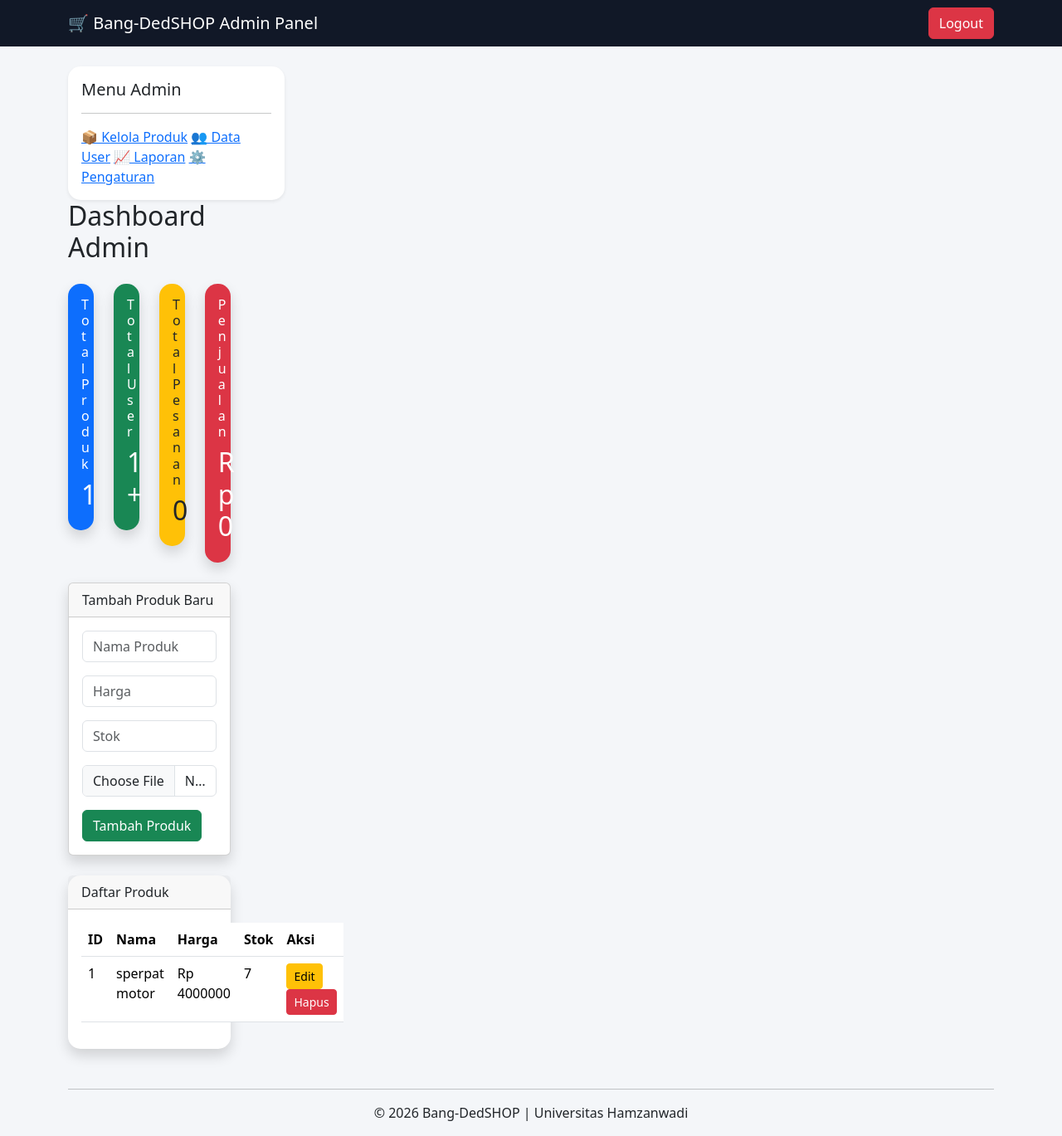
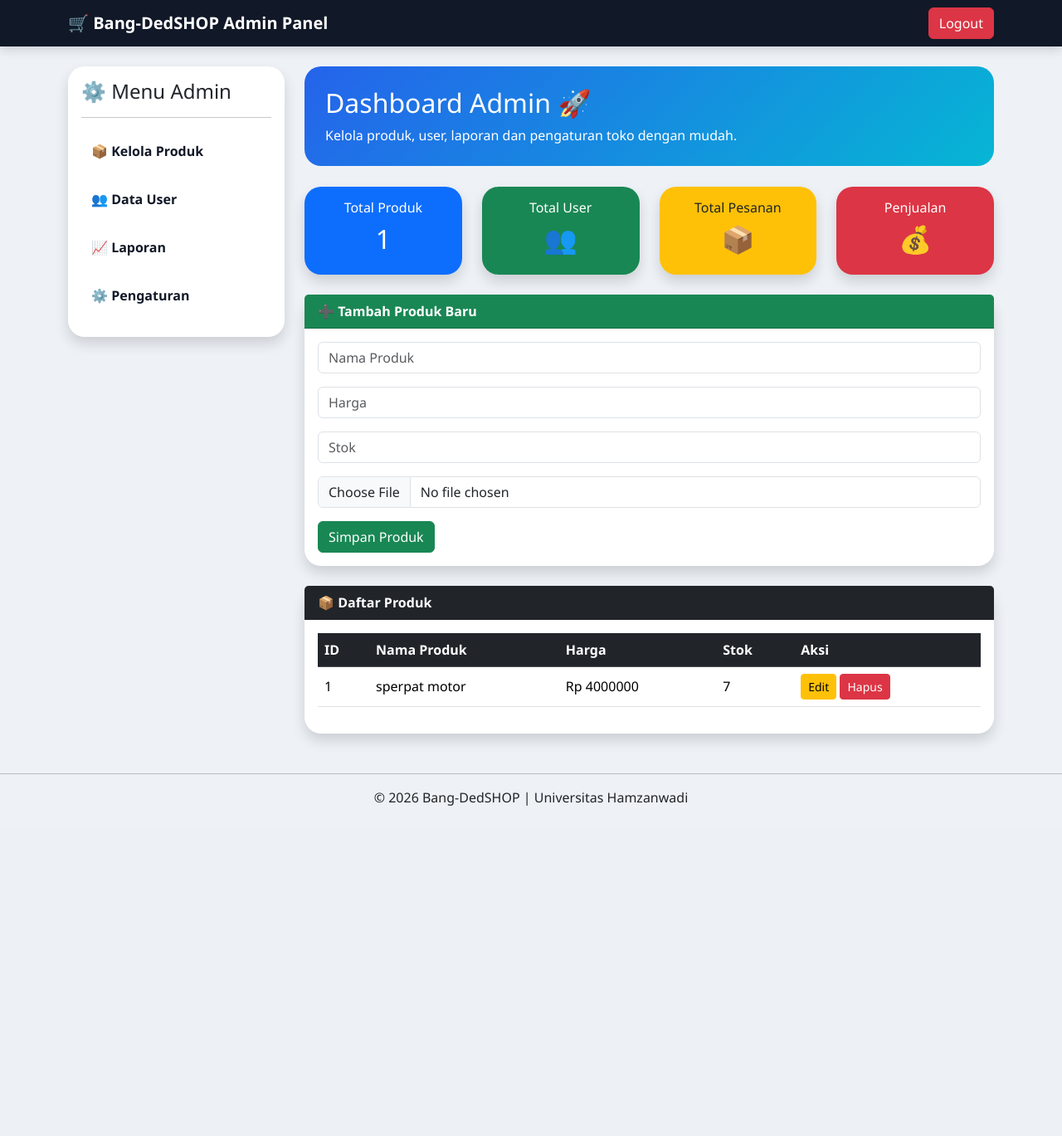
Before and after one commit to laludedy2468-sys/bang-dedSHOP, a Flask app: page /admin in a window 1280 px wide. Shown: the whole page at 83% size. After the commit the page ends 971 px from the top, so only its background shows below. Run offline with Flask 3, Linux system fonts and the light colour scheme; a user stored in the database is signed in; data comes from the database, SQL or seed files in the repository.

Commit message:
dashboard admin premium

```diff
--- a/templates/admin/dashboard.html
+++ b/templates/admin/dashboard.html
@@ -1,26 +1,46 @@
-<!DOCTYPE html><html lang="id"><head>
+<!DOCTYPE html><html lang="id">
+<head>
 <meta charset="UTF-8">
-    <meta name="viewport" content="width=device-width, initial-scale=1.0">
-    <title>Bang-DedSHOP Admin</title><link href="https://cdn.jsdelivr.net/npm/bootstrap@5.3.3/dist/css/bootstrap.min.css" rel="stylesheet">
-
-<style>
+<meta name="viewport" content="width=device-width, initial-scale=1.0"><title>Bang-DedSHOP Admin</title><link href="https://cdn.jsdelivr.net/npm/bootstrap@5.3.3/dist/css/bootstrap.min.css" rel="stylesheet"><style>
 
 body{
-        background:#f4f6f9;
+    background:#eef2f7;
+    font-family:'Segoe UI',sans-serif;
 }
 
 .navbar{
     background:#111827;
+    box-shadow:0 4px 12px rgba(0,0,0,.15);
+}
+
+.sidebar-card,
+.card{
+    border:none;
+    border-radius:20px;
 }
 
 .sidebar-card{
-        border:none;
-        border-radius:15px;
+    position:sticky;
+    top:20px;
+}
+
+.sidebar-menu a{
+    display:block;
+    padding:12px;
+    margin-bottom:10px;
+    text-decoration:none;
+    color:#111827;
+    border-radius:12px;
+    font-weight:600;
+    transition:.3s;
+}
+
+.sidebar-menu a:hover{
+    background:#2563eb;
+    color:white;
 }
 
 .stat-card{
-        border:none;
-        border-radius:15px;
     transition:.3s;
 }
 
@@ -28,15 +48,25 @@
     transform:translateY(-5px);
 }
 
-    .table-card{
-        border:none;
-        border-radius:15px;
+.card-header{
+    font-weight:bold;
 }
 
-</style>
+.table{
+    vertical-align:middle;
+}
 
-</head><body><nav class="navbar navbar-dark">
-    <div class="container">    <span class="navbar-brand">
+.hero{
+    background:linear-gradient(135deg,#2563eb,#06b6d4);
+    color:white;
+    padding:25px;
+    border-radius:20px;
+    margin-bottom:25px;
+}
+
+</style></head>
+<body><nav class="navbar navbar-dark">
+    <div class="container">    <span class="navbar-brand fw-bold">
         🛒 Bang-DedSHOP Admin Panel
     </span>
 
@@ -46,35 +76,47 @@
 
 </div>
 
-</nav><div class="container mt-4"><div class="row">
-
-    <div class="col-md-3">
-
-        <div class="card sidebar-card shadow-sm">
+</nav><div class="container mt-4"><div class="row"><div class="col-md-3"><div class="card sidebar-card shadow">
 
     <div class="card-body">
 
-                <h5>Menu Admin</h5>
+        <h4>⚙️ Menu Admin</h4>
 
         <hr>
 
-                <a href="/admin">📦 Kelola Produk</a>
+        <div class="sidebar-menu">
 
-<a href="/admin/users">👥 Data User</a>
+            <a href="/admin">
+                📦 Kelola Produk
+            </a>
 
-<a href="/admin/reports">📈 Laporan</a>
+            <a href="/admin/users">
+                👥 Data User
+            </a>
 
-<a href="/admin/settings">⚙️ Pengaturan</a>
+            <a href="/admin/reports">
+                📈 Laporan
+            </a>
+
+            <a href="/admin/settings">
+                ⚙️ Pengaturan
+            </a>
 
         </div>
 
     </div>
 
-    <div class="col-md-9">
+</div>
 
-        <h2 class="mb-4">
-            Dashboard Admin
-        </h2>
+</div><div class="col-md-9"><div class="hero">
+
+    <h2>Dashboard Admin 🚀</h2>
+
+    <p class="mb-0">
+        Kelola produk, user, laporan dan pengaturan toko dengan mudah.
+    </p>
+
+</div>
 
 <div class="row mb-4">
 
@@ -102,7 +144,7 @@
 
                 <h6>Total User</h6>
 
-                        <h2>1+</h2>
+                <h2>👥</h2>
 
             </div>
 
@@ -118,7 +160,7 @@
 
                 <h6>Total Pesanan</h6>
 
-                        <h2>0</h2>
+                <h2>📦</h2>
 
             </div>
 
@@ -134,7 +176,7 @@
 
                 <h6>Penjualan</h6>
 
-                        <h2>Rp 0</h2>
+                <h2>💰</h2>
 
             </div>
 
@@ -146,9 +188,9 @@
 
 <div class="card shadow mb-4">
 
-            <div class="card-header">
+    <div class="card-header bg-success text-white">
 
-                Tambah Produk Baru
+        ➕ Tambah Produk Baru
 
     </div>
 
@@ -158,33 +200,32 @@
               method="POST"
               enctype="multipart/form-data">
 
-                    <input
-                        type="text"
+            <input type="text"
                    name="name"
                    class="form-control mb-3"
-                        placeholder="Nama Produk">
+                   placeholder="Nama Produk"
+                   required>
 
-                    <input
-                        type="number"
+            <input type="number"
                    name="price"
                    class="form-control mb-3"
-                        placeholder="Harga">
+                   placeholder="Harga"
+                   required>
 
-                    <input
-type="number"
+            <input type="number"
                    name="stock"
                    class="form-control mb-3"
-placeholder="Stok">
+                   placeholder="Stok"
+                   required>
 
-<input
-type="file"
+            <input type="file"
                    name="image"
                    class="form-control mb-3"
                    accept="image/*"
                    required>
 
             <button class="btn btn-success">
-Tambah Produk
+                Simpan Produk
             </button>
 
         </form>
@@ -193,11 +234,11 @@ Tambah Produk
 
 </div>
 
-        <div class="card table-card shadow">
+<div class="card shadow">
 
-            <div class="card-header">
+    <div class="card-header bg-dark text-white">
 
-                Daftar Produk
+        📦 Daftar Produk
 
     </div>
 
@@ -205,18 +246,14 @@ Tambah Produk
 
         <table class="table table-hover">
 
-                    <thead>
+            <thead class="table-dark">
 
             <tr>
 
                 <th>ID</th>
-
-                        <th>Nama</th>
-
+                <th>Nama Produk</th>
                 <th>Harga</th>
-
                 <th>Stok</th>
-
                 <th>Aksi</th>
 
             </tr>
@@ -241,16 +278,12 @@ Tambah Produk
 
                     <a href="/edit-product/{{ p.id }}"
                        class="btn btn-warning btn-sm">
-
                        Edit
-
                     </a>
 
                     <a href="/delete-product/{{ p.id }}"
                        class="btn btn-danger btn-sm">
-
                        Hapus
-
                     </a>
 
                 </td>
@@ -267,15 +300,7 @@ Tambah Produk
 
 </div>
 
-    </div>
-
-</div>
-
-</div><footer class="text-center mt-5 mb-3"><hr>
-
-<p>
+</div></div></div><footer class="text-center mt-5 mb-4"><hr><p>
 © 2026 Bang-DedSHOP | Universitas Hamzanwadi
-</p>
-
-</footer></body>
+</p></footer></body>
 </html>
```
Lines whose indentation alone changed are shown as unchanged.
